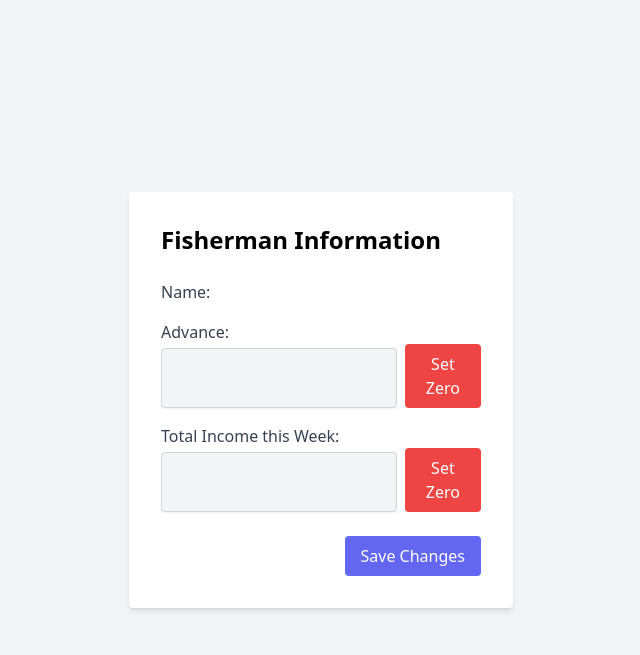
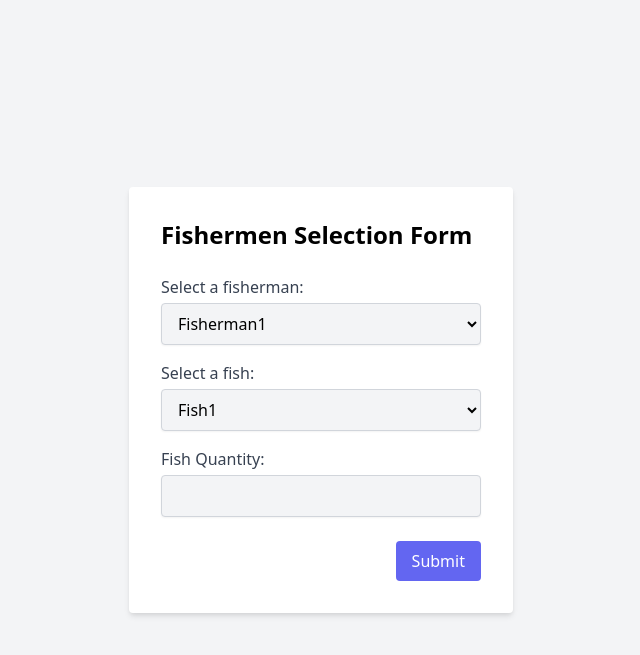
Before and after one commit to adityakr1410/IRAI, a Django app: page /catch/ in a window 1280 px wide. Shown: the top 655 px of the page, without its empty margins (319-959 px from the left). Run offline with Django 5.2, Linux system fonts and the light colour scheme; data comes from the database, SQL or seed files in the repository.

Commit message:
Revert "Update form1.html"
This reverts commit 9201560663fbdd704d351696e18f2f0184249f3b.

```diff
--- a/mySite/myApp/templates/form1.html
+++ b/mySite/myApp/templates/form1.html
@@ -1,52 +1,41 @@
 <!DOCTYPE html>
 <html>
 <head>
-    <title>Fisherman Information</title>
+    <title>Fishermen Form</title>
     <link href="https://cdn.jsdelivr.net/npm/tailwindcss@2.2.19/dist/tailwind.min.css" rel="stylesheet">
 </head>
 <body class="bg-gray-100 flex items-center justify-center h-screen">
     <div class="bg-white p-8 rounded shadow-md w-96">
-        <h2 class="text-2xl font-bold mb-6">Fisherman Information</h2>
+        <h2 class="text-2xl font-bold mb-6">Fishermen Selection Form</h2>
         <form method="post">
+            {% csrf_token %}
             <div class="mb-4">
-                <label class="block text-gray-700">Name:</label>
-                <p class="mt-1 text-lg text-gray-900" id="fisherman-name">{{ fisherman.name }}</p>
+                <label for="fishermen" class="block text-gray-700">Select a fisherman:</label>
+                <select id="fishermen" name="fishermen" class="mt-1 block w-full bg-gray-100 border border-gray-300 rounded py-2 px-3 shadow-sm focus:outline-none focus:ring-indigo-500 focus:border-indigo-500">
+                    {% for fMan in fisherman %}
+                        <option value="{{ fMan.id }}">{{ fMan }}</option>
+                    {% endfor %}
+                </select>
             </div>
+
             <div class="mb-4">
-                <label class="block text-gray-700">Advance:</label>
-                <div class="flex">
-                    <input type="number" id="fisherman-advance" value="{{ fisherman.advance }}" class="mt-1 block w-full bg-gray-100 border border-gray-300 rounded py-2 px-3 shadow-sm focus:outline-none focus:ring-indigo-500 focus:border-indigo-500">
-                    <button type="button" onclick="setAdvanceZero()" class="ml-2 bg-red-500 text-white py-2 px-4 rounded hover:bg-red-600 focus:outline-none focus:ring-2 focus:ring-red-500 focus:ring-offset-2">Set Zero</button>
-                </div>
+                <label for="fish" class="block text-gray-700">Select a fish:</label>
+                <select id="fish" name="fish" class="mt-1 block w-full bg-gray-100 border border-gray-300 rounded py-2 px-3 shadow-sm focus:outline-none focus:ring-indigo-500 focus:border-indigo-500">
+                    {% for fish in fishes %}
+                        <option value="{{ fish.id }}">{{ fish }}</option>
+                    {% endfor %}
+                </select>
             </div>
-            <div class="mb-4">
-                <label class="block text-gray-700">Total Income this Week:</label>
-                <div class="flex">
-                    <input type="number" id="fisherman-income" value="{{ fisherman.total_income }}" class="mt-1 block w-full bg-gray-100 border border-gray-300 rounded py-2 px-3 shadow-sm focus:outline-none focus:ring-indigo-500 focus:border-indigo-500">
-                    <button type="button" onclick="setIncomeZero()" class="ml-2 bg-red-500 text-white py-2 px-4 rounded hover:bg-red-600 focus:outline-none focus:ring-2 focus:ring-red-500 focus:ring-offset-2">Set Zero</button>
-                </div>
+
+            <div class="mb-6">
+                <label for="quantity" class="block text-gray-700">Fish Quantity:</label>
+                <input type="number" id="quantity" name="quantity" min="0" class="mt-1 block w-full bg-gray-100 border border-gray-300 rounded py-2 px-3 shadow-sm focus:outline-none focus:ring-indigo-500 focus:border-indigo-500">
             </div>
-            <div class="flex justify-end mt-6">
-                <button type="button" onclick="saveChanges()" class="bg-indigo-500 text-white py-2 px-4 rounded hover:bg-indigo-600 focus:outline-none focus:ring-2 focus:ring-indigo-500 focus:ring-offset-2">Save Changes</button>
+
+            <div class="flex justify-end">
+                <button type="submit" class="bg-indigo-500 text-white py-2 px-4 rounded hover:bg-indigo-600 focus:outline-none focus:ring-2 focus:ring-indigo-500 focus:ring-offset-2">Submit</button>
             </div>
         </form>
     </div>
-
-    <script>
-        function saveChanges() {
-            const advance = document.getElementById('fisherman-advance').value;
-            const income = document.getElementById('fisherman-income').value;
-            // Add your code here to save the changes, e.g., make an API call to update the backend
-            alert('Changes saved! Advance: ' + advance + ', Income: ' + income);
-        }
-
-        function setAdvanceZero() {
-            document.getElementById('fisherman-advance').value = 0;
-        }
-
-        function setIncomeZero() {
-            document.getElementById('fisherman-income').value = 0;
-        }
-    </script>
 </body>
 </html>
```
